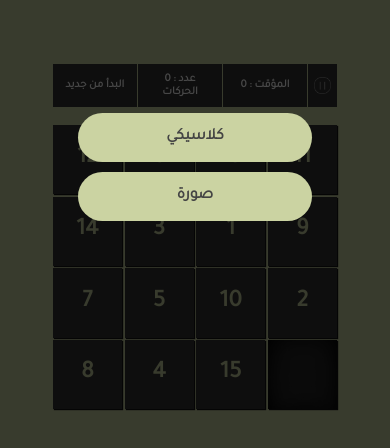
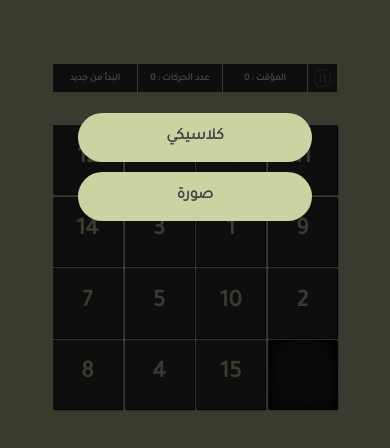
Before and after one commit to SadeqAicha/15puzzle, a plain HTML site: page index.html in a window 390 px wide. Drawn offline with Linux system fonts and the light colour scheme.

Commit message:
Update puzle.css

```diff
--- a/puzle.css
+++ b/puzle.css
@@ -38,7 +38,7 @@ button:hover{
 .barre button{
     width: 100%;
     padding: 3%;
-    font-size: clamp(0.7rem,1vw,1.5rem);
+    font-size: clamp(0.6rem,1vw,1.5rem);
     border-radius: 0% !important;
 }
 #mouvements_num{
@@ -193,4 +193,5 @@ button:hover{
     to{
         transform: translateY(50%,50%);
     }
+
 }
```
